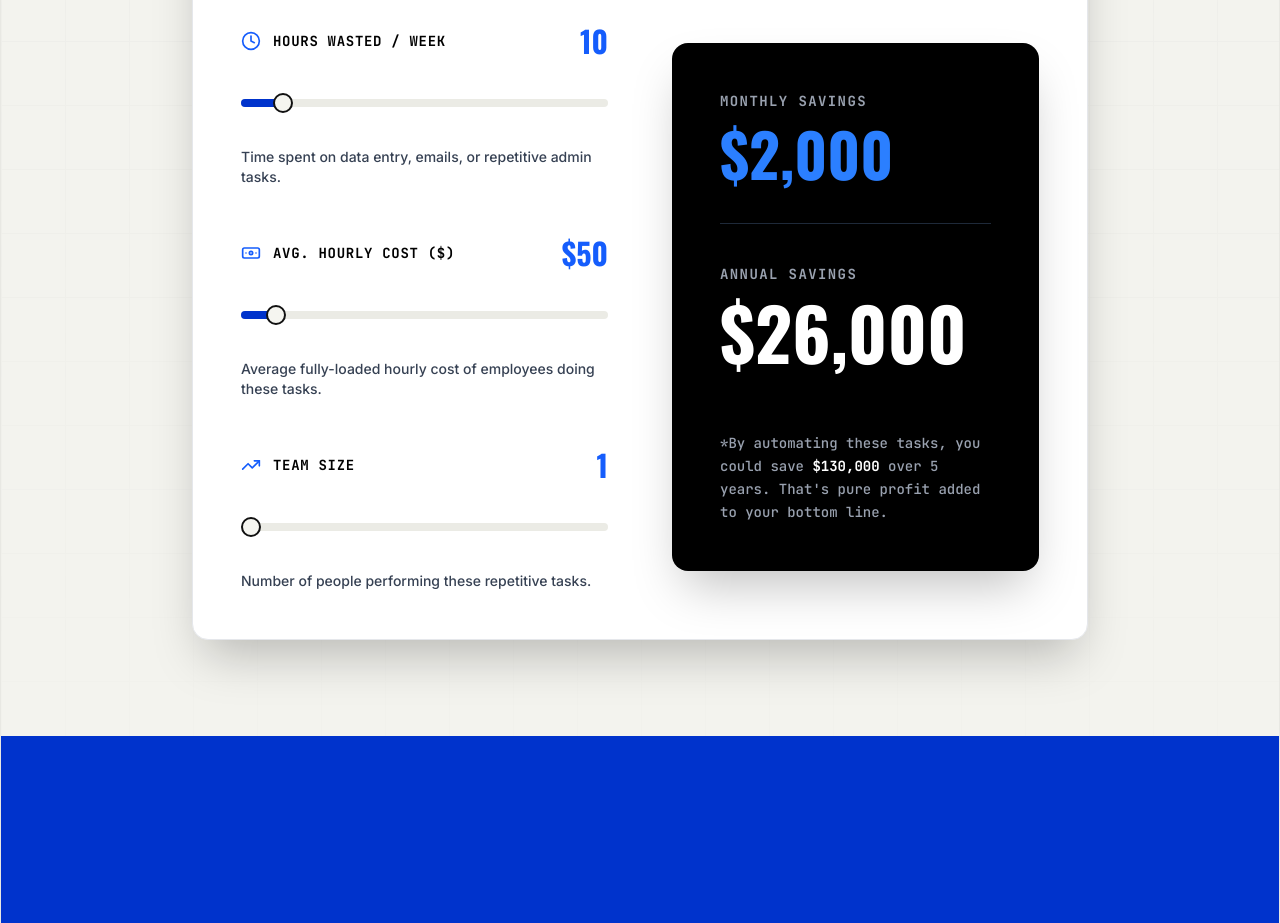
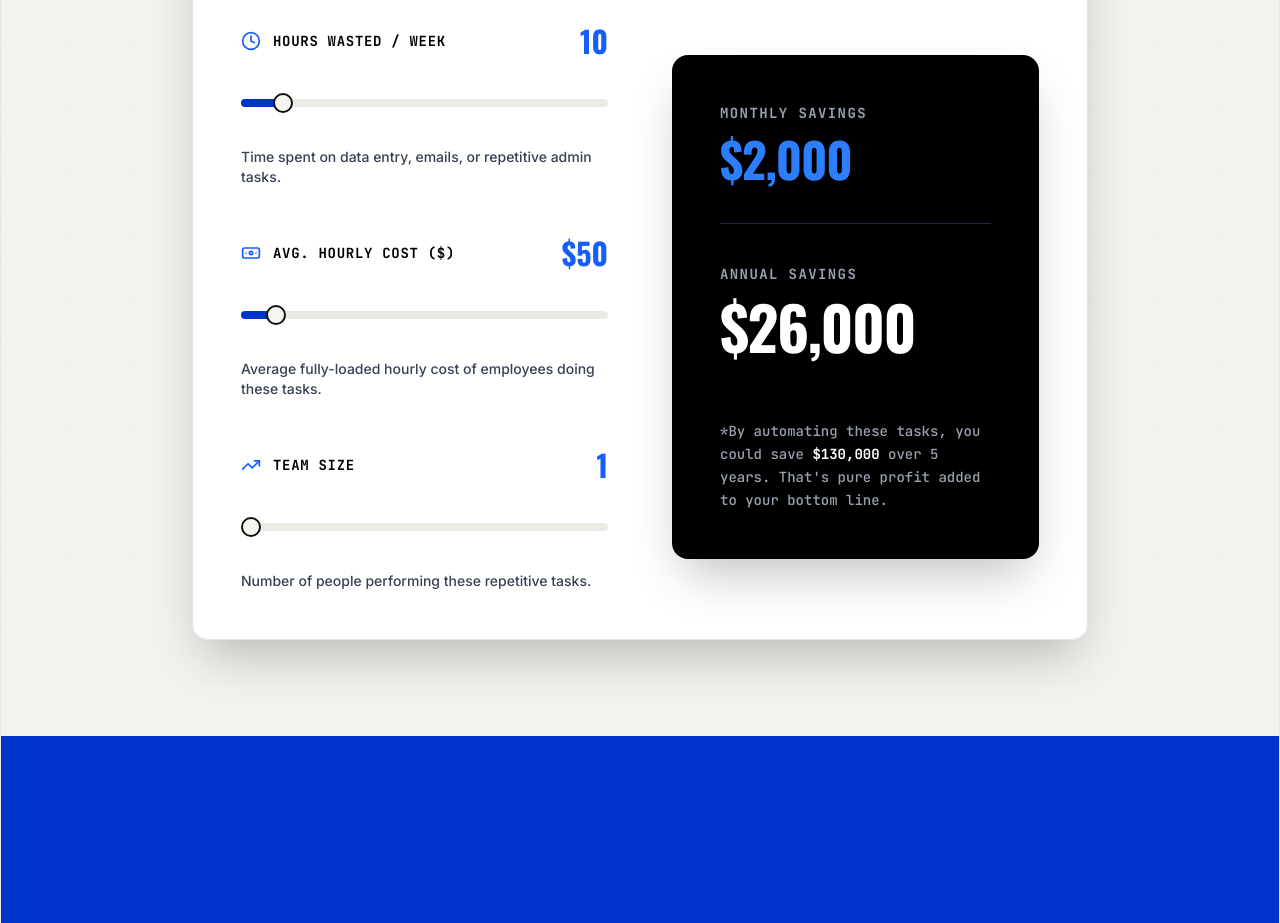
Before and after one commit to Dxboss/webtomater, a Next.js app: page / in a window 1280 px wide. Shown: the part 3240-4163 px from the top of the page. Built offline with nearby package versions, Linux system fonts and the light colour scheme; no server answers.

Commit message:
Fix ROI Calculator text overflow for large currency values

```diff
--- a/src/components/ui/ROICalculator.tsx
+++ b/src/components/ui/ROICalculator.tsx
@@ -164,7 +164,7 @@ export function ROICalculator() {
                   initial={{ opacity: 0, y: 10, scale: 0.95 }}
                   animate={{ opacity: 1, y: 0, scale: 1 }}
                   transition={{ duration: 0.5, ease: "easeOut" }}
-                  className="text-5xl md:text-6xl font-bold font-display text-blue-500"
+                  className="text-4xl md:text-5xl font-bold font-display text-blue-500 tracking-tight"
                 >
                   {config.symbol}{monthlySavings.toLocaleString()}
                 </motion.div>
@@ -181,7 +181,7 @@ export function ROICalculator() {
                   initial={{ opacity: 0, y: 10, scale: 0.95 }}
                   animate={{ opacity: 1, y: 0, scale: 1 }}
                   transition={{ duration: 0.5, ease: "easeOut" }}
-                  className="text-6xl md:text-7xl font-bold font-display text-white"
+                  className="text-5xl md:text-6xl font-bold font-display text-white tracking-tight"
                 >
                   {config.symbol}{annualSavings.toLocaleString()}
                 </motion.div>
```
